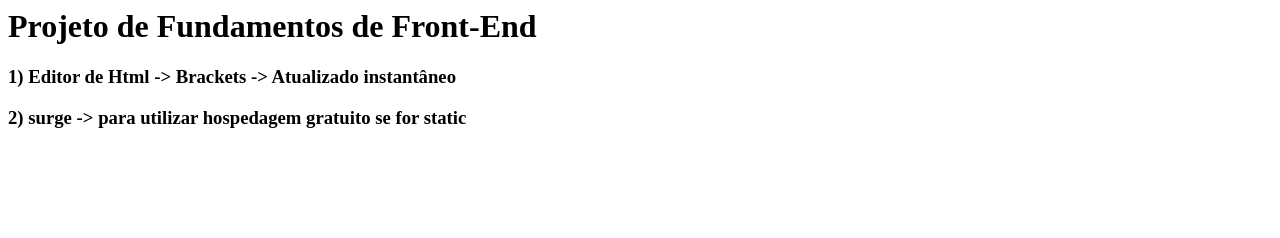
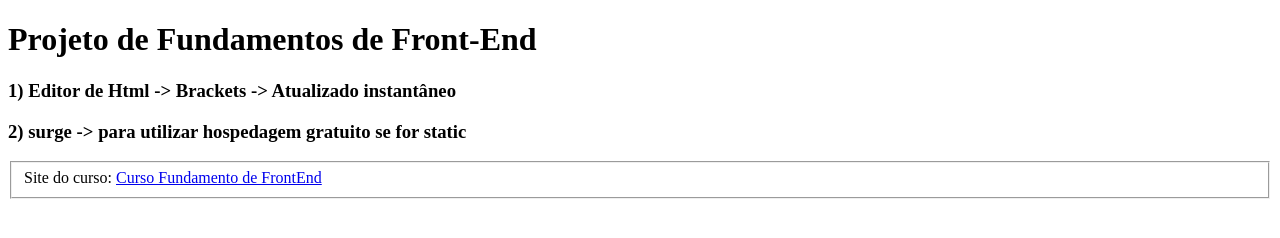
Before and after one commit to giomerito/proj_abnt, a plain HTML site: page docs/index.html in a window 1280 px wide. Drawn offline with Linux system fonts and the light colour scheme.

Commit message:
Edição do index

```diff
--- a/docs/index.html
+++ b/docs/index.html
@@ -1,4 +1,4 @@
-<DOCTYPE html>
+<!DOCTYPE html>
 <html>
     <head>
         <meta charset="UTF-8" />
@@ -8,5 +8,9 @@
         <h1>Projeto de Fundamentos de Front-End</h1>
         <h3>1) Editor de Html -> Brackets -> Atualizado instantâneo</h3>
         <h3>2) surge -> para utilizar hospedagem gratuito se for static</h3>
+        <fieldset>
+            <label for="curso">Site do curso:</label>
+            <a href="http://cursohtml.top">Curso Fundamento de FrontEnd</a>
+        </fieldset>
     </body>
 </html>
```
